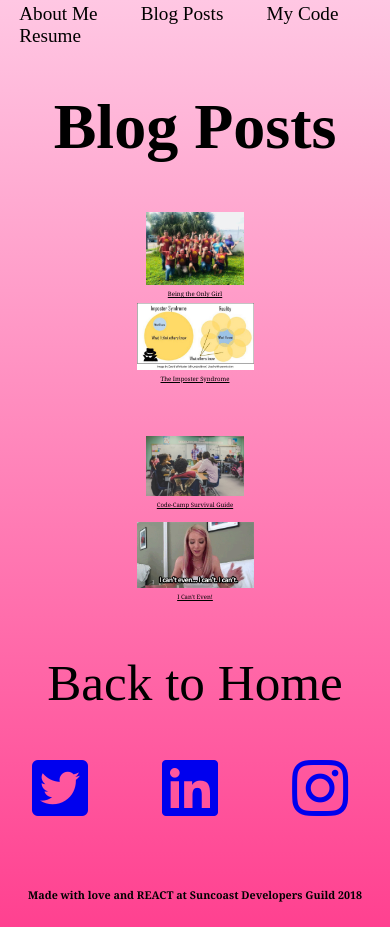
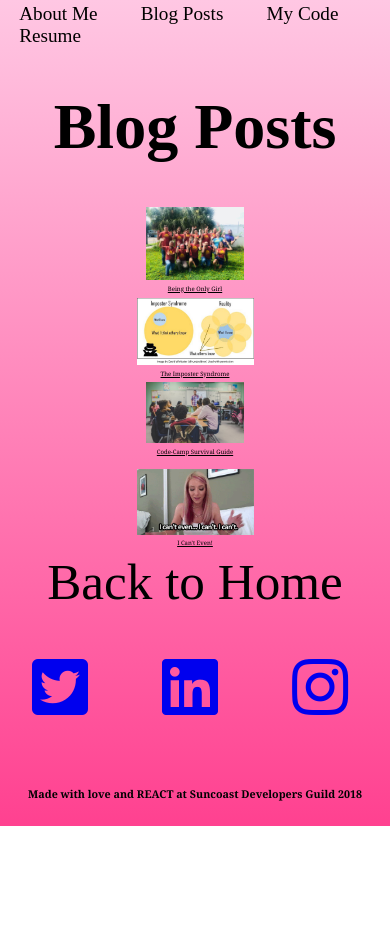
Before and after one commit to Alexiskjg16/MyPortfolio, a React (Create React App) app: page /BlogPosts in a window 390 px wide. After the commit the page ends 844 px from the top, so only its background shows below. Built offline with nearby package versions, Linux system fonts and the light colour scheme; a web font is replaced by a local one.

Commit message:
somanylittlebugs

```diff
--- a/src/App.css
+++ b/src/App.css
@@ -174,8 +174,6 @@
   display: flex;
   justify-content: center;
   flex-direction: row;
-  margin-top: 3em;
-  margin-bottom: 3em;
 }
 
 .MainBlogTitle {
@@ -303,6 +301,7 @@
     display: flex;
     flex-flow: column wrap;
     align-items: center;
+    margin-bottom: auto;
   }
 
   .Myskills {
@@ -315,6 +314,7 @@
   .resumeCont {
     display: flex;
     flex-flow: column wrap;
+    align-items: center;
   }
 
   .Catchphrase {
```
